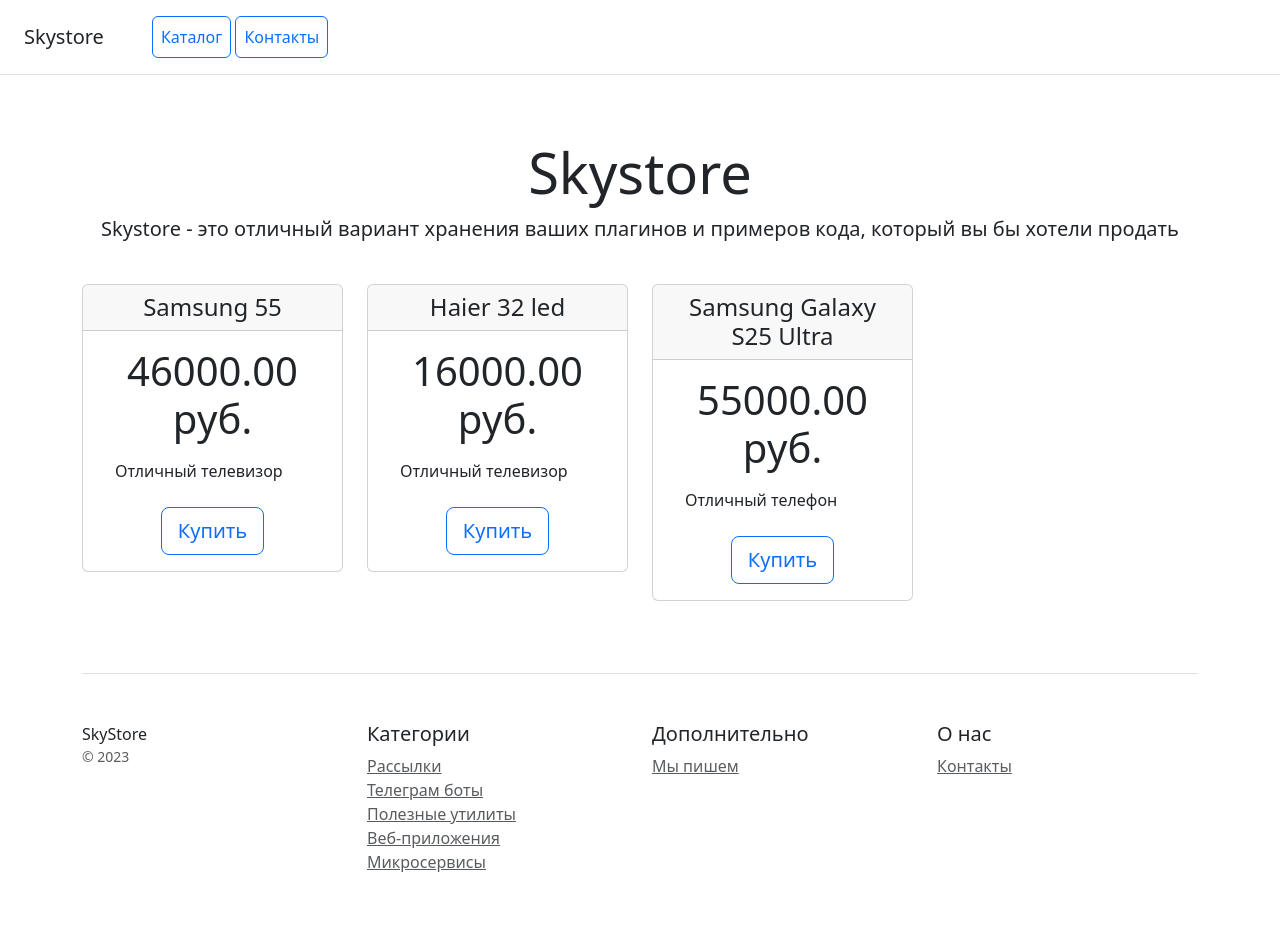
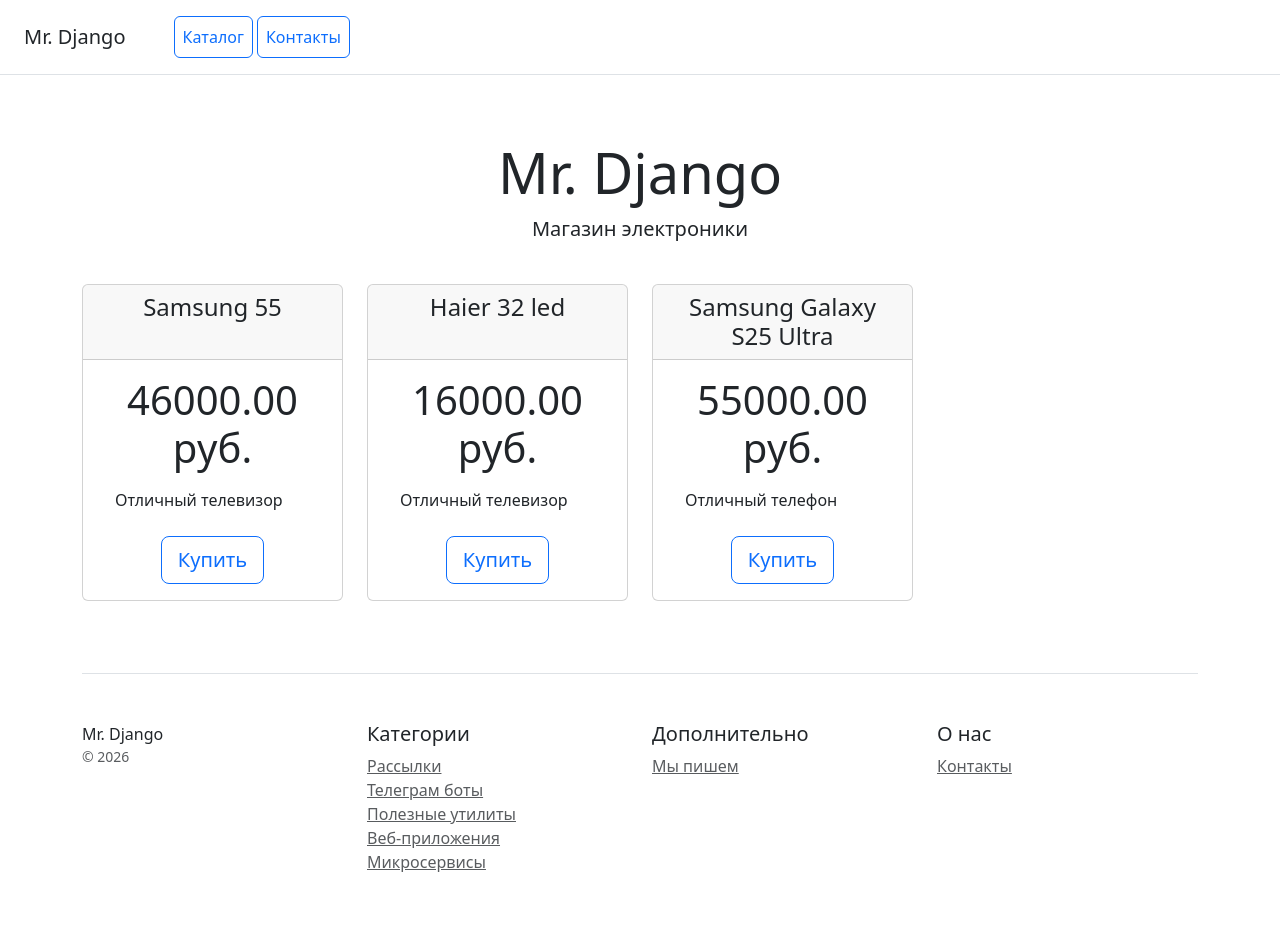
Before and after one commit to svmikhaylov333/mr_Django, a Django app: page / in a window 1280 px wide. Run offline with Django 5.2, Linux system fonts and the light colour scheme; data comes from the database, SQL or seed files in the repository; some libraries are stand-ins or nearby versions.

Commit message:
добавлен шаблон .env, настроена раздача media-файлов в режиме DEBUG, добавлен базовый шаблон home

```diff
--- a/catalog/templates/home.html
+++ b/catalog/templates/home.html
@@ -3,57 +3,29 @@
 <head>
     <meta charset="utf-8">
     <meta name="viewport" content="width=device-width, initial-scale=1">
-    <title>Skystore</title>
+    <title>Mr. Django</title>
     <!-- Подключите статичеcкие файлы со стилями Bootstrap -->
     <link rel="stylesheet" href="/static/css/bootstrap.min.css">
-
 </head>
 <body>
 <div class="d-flex flex-column flex-md-row align-items-center p-3 px-md-4 mb-3 bg-white border-bottom box-shadow">
-    <h5 class="my-0 mr-md-auto font-weight-normal">Skystore</h5>
+    <h5 class="my-0 mr-md-auto font-weight-normal">Mr. Django</h5>
     <nav class="ms-5">
         <a class="p-2 btn btn-outline-primary" href="/">Каталог</a>
         <a class="p-2 btn btn-outline-primary" href="/contacts/">Контакты</a>
     </nav>
 </div>
 
-<div class="pricing-header px-3 py-3 pt-md-5 pb-md-4 mx-auto text-center">
-    <h1 class="display-4">Skystore</h1>
-    <p class="lead">Skystore - это отличный вариант хранения ваших плагинов и примеров кода, который вы бы хотели
-        продать</p>
-</div>
+{% block content %}
+{% endblock %}
 
 <div class="container">
-    <div class="row text-center">
-        {% for product in latest_product_list %}
-            <div class="col-3">
-                <div class="card mb-4 box-shadow">
-                    <div class="card-header">
-                        <h4 class="my-0 font-weight-normal">{{ product.name }}</h4>
-                    </div>
-                    <div class="card-body">
-                        <h1 class="card-title pricing-card-title">{{ product.price }} руб.</h1>
-
-                        <ul class="list-unstyled mt-3 mb-4 text-start m-3">
-                            <li>{{ product.description }}</li>
-                        </ul>
-                        <button type="button" class="btn btn-lg btn-block btn-outline-primary">Купить</button>
-                    </div>
-                </div>
-            </div>
-        {% empty %}
-            <div class="col-12">
-                <p>Продуктов пока нет.</p>
-            </div>
-        {% endfor %}
-
-    </div>
 
     <footer class="pt-4 my-md-5 pt-md-5 border-top">
         <div class="row">
             <div class="col-12 col-md">
-                SkyStore
-                <small class="d-block mb-3 text-muted">&copy; 2023</small>
+                Mr. Django
+                <small class="d-block mb-3 text-muted">&copy; 2026</small>
             </div>
             <div class="col-6 col-md">
                 <h5>Категории</h5>
--- /dev/null
+++ b/catalog/templates/products_list.html
@@ -0,0 +1,35 @@
+{% extends 'home.html' %}
+{%block content %}
+<div class="container">
+    <div class="pricing-header px-3 py-3 pt-md-5 pb-md-4 mx-auto text-center">
+        <h1 class="display-4">Mr. Django</h1>
+        <p class="lead">Магазин электроники</p>
+    </div>
+    <div class="row text-center">
+            {% for product in latest_product_list %}
+                <div class="col-3">
+                    <div class="card mb-4 box-shadow">
+                        <div class="card-header">
+                            <h4 class="my-0 font-weight-normal">
+                                {{ product.name }}{% if product.name|length < 19 %}<br>&nbsp;{% endif %}
+                            </h4>
+                        </div>
+                        <div class="card-body">
+                            <h1 class="card-title pricing-card-title">{{ product.price }} руб.</h1>
+
+                            <ul class="list-unstyled mt-3 mb-4 text-start m-3">
+                                <li>{{ product.description }}</li>
+                            </ul>
+                            <button type="button" class="btn btn-lg btn-block btn-outline-primary">Купить</button>
+                        </div>
+                    </div>
+                </div>
+            {% empty %}
+                <div class="col-12">
+                    <p>Продуктов пока нет.</p>
+                </div>
+            {% endfor %}
+
+    </div>
+</div>
+{% endblock %}
--- a/catalog/urls.py
+++ b/catalog/urls.py
@@ -1,12 +1,12 @@
 from django.urls import include, path
 
 from catalog.apps import CatalogConfig
-from catalog.views import contacts, home
+from catalog.views import contacts, products_list
 
 app_name = CatalogConfig.name
 
 
 urlpatterns = [
-    path("", home, name="home"),
+    path("", products_list, name="products_list"),
     path("contacts/", contacts, name="contacts"),
 ]
--- a/catalog/views.py
+++ b/catalog/views.py
@@ -4,13 +4,13 @@ from django.shortcuts import render
 from .models import Contact, Product
 
 
-def home(request):
+def products_list(request):
     latest_product_list = Product.objects.order_by("-created_at")[:5]
     print("Последние 5 созданных продуктов")
     for product in latest_product_list:
         print(product.name)
     context = {"latest_product_list": latest_product_list}
-    return render(request, "home.html", context)
+    return render(request, "products_list.html", context)
 
 
 def contacts(request):
--- a/config/urls.py
+++ b/config/urls.py
@@ -1,24 +1,13 @@
-"""
-URL configuration for config project.
-
-The `urlpatterns` list routes URLs to views. For more information please see:
-    https://docs.djangoproject.com/en/6.1/topics/http/urls/
-Examples:
-Function views
-    1. Add an import:  from my_app import views
-    2. Add a URL to urlpatterns:  path('', views.home, name='home')
-Class-based views
-    1. Add an import:  from other_app.views import Home
-    2. Add a URL to urlpatterns:  path('', Home.as_view(), name='home')
-Including another URLconf
-    1. Import the include() function: from django.urls import include, path
-    2. Add a URL to urlpatterns:  path('blog/', include('blog.urls'))
-"""
-
 from django.contrib import admin
 from django.urls import include, path
+from django.conf import settings
+from django.conf.urls.static import static
+
 
 urlpatterns = [
     path("admin/", admin.site.urls),
     path("", include("catalog.urls", namespace="catalog")),
 ]
+
+if settings.DEBUG:
+    urlpatterns += static(settings.MEDIA_URL, document_root=settings.MEDIA_ROOT)
```
Also changed, not shown: catalog/templates/contacts.html (+3 -52 lines), config/settings.py (+6 -1 lines), static/css/bootstrap.min.css (renamed from catalog/static/css/bootstrap.min.css), static/js/bootstrap.bundle.min.js (renamed from catalog/static/js/bootstrap.bundle.min.js), 1 other file.
